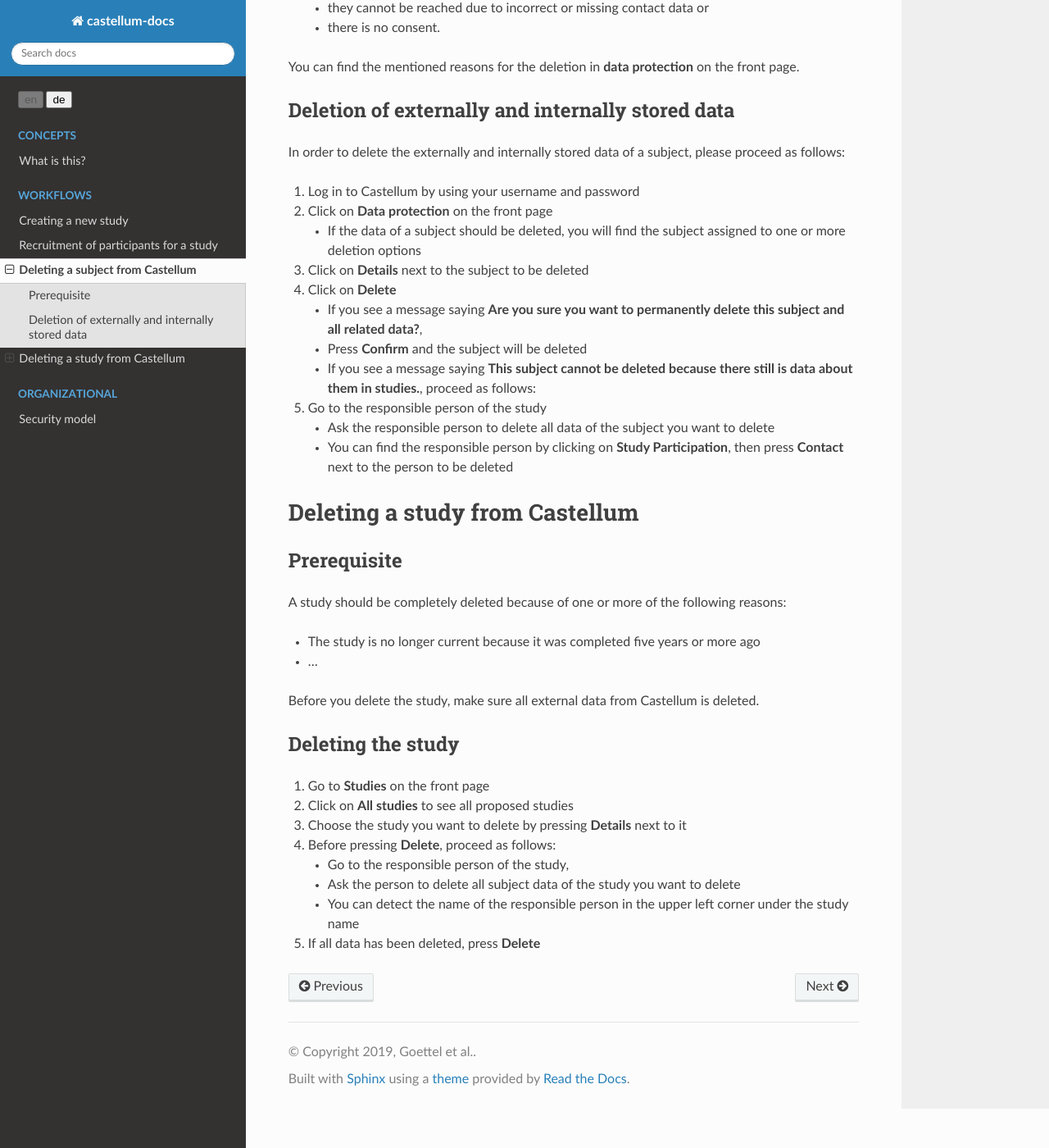
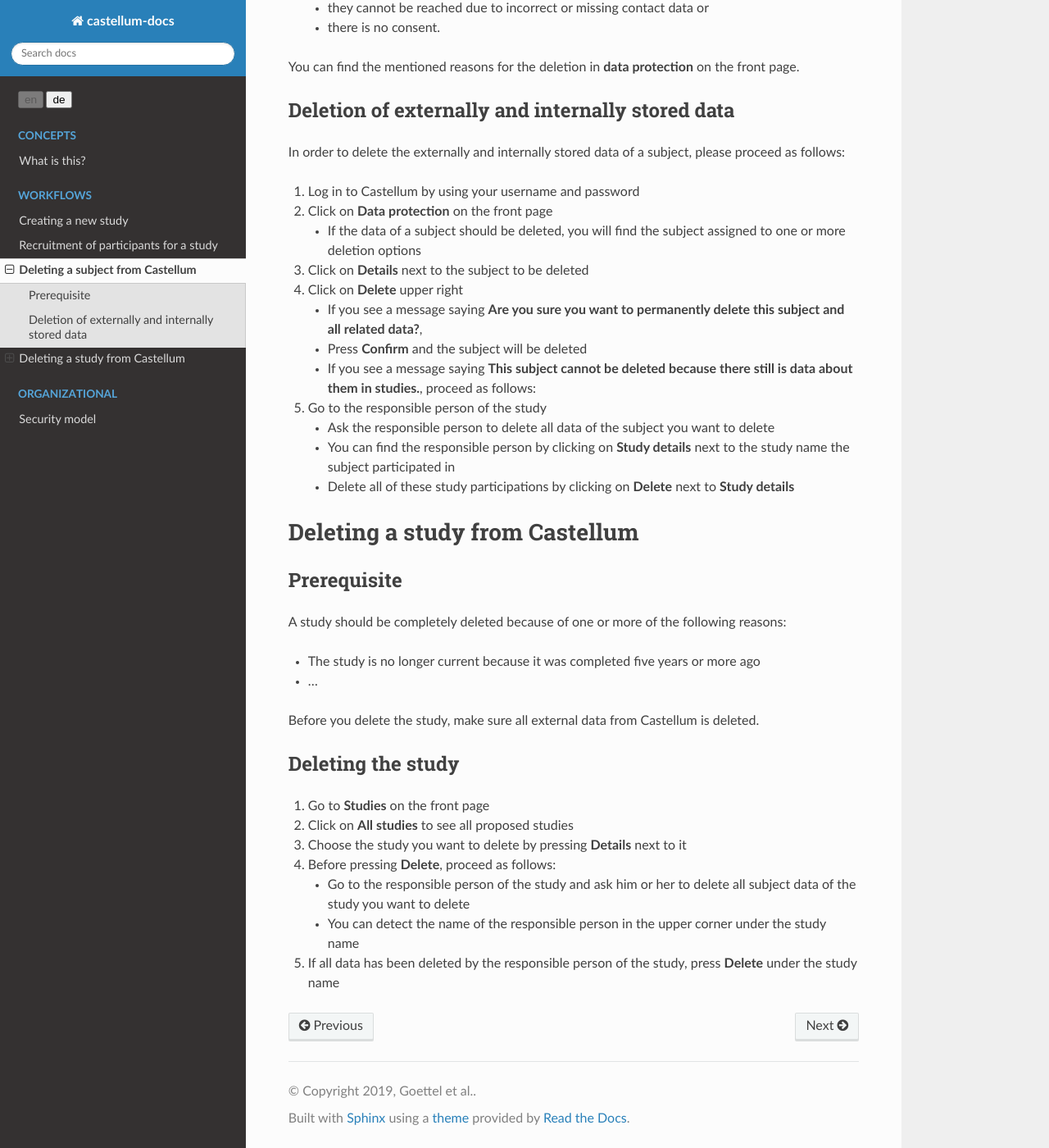
Before and after one commit to DouglasNeuroInformatics/castellum, a Sphinx documentation site: the page built from source/workflows/deleting.rst, in a window 1280 px wide and 1400 px high, scrolled down 314 px. Shown: the whole window at 82% size. Built offline with Sphinx 7.4.7 and the Read the Docs theme 2.0.0, drawn with Linux system fonts in a browser that asks for light colours.

Commit message:
Update deleting.rst

```diff
--- a/source/workflows/deleting.rst
+++ b/source/workflows/deleting.rst
@@ -30,7 +30,7 @@ please proceed as follows:
 
 3.  Click on **Details** next to the subject to be deleted
 
-4.  Click on **Delete**
+4.  Click on **Delete** upper right
 
     -   If you see a message saying **Are you sure you want to permanently
         delete this subject and all related data?**,
@@ -43,8 +43,9 @@ please proceed as follows:
     -   Ask the responsible person to delete all data of the subject you want
         to delete
     -   You can find the responsible person by clicking on **Study
-        Participation**, then press **Contact** next to the person to be
-        deleted
+        details** next to the study name the subject participated in
+    -   Delete all of these study participations by clicking on **Delete** next
+        to **Study details**
 
 Deleting a study from Castellum
 ===============================
@@ -73,10 +74,10 @@ Deleting the study
 
 4.  Before pressing **Delete**, proceed as follows:
 
-    -   Go to the responsible person of the study,
-    -   Ask the person to delete all subject data of the study you want to
-        delete
-    -   You can detect the name of the responsible person in the upper left
-        corner under the study name
+    -   Go to the responsible person of the study and ask him or her to delete
+        all subject data of the study you want to delete
+    -   You can detect the name of the responsible person in the upper corner
+        under the study name
 
-5.  If all data has been deleted, press **Delete**
+5.  If all data has been deleted by the responsible person of the study, press
+    **Delete** under the study name
```
